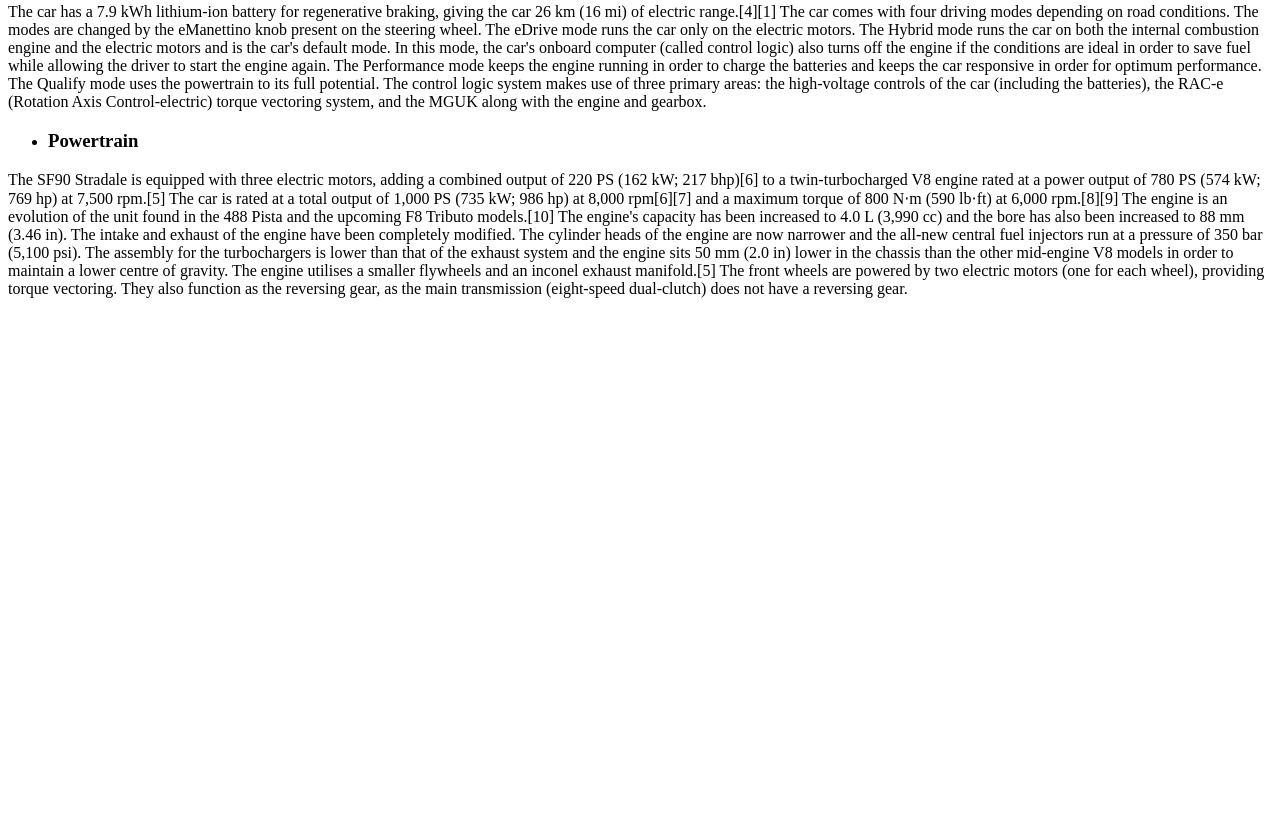
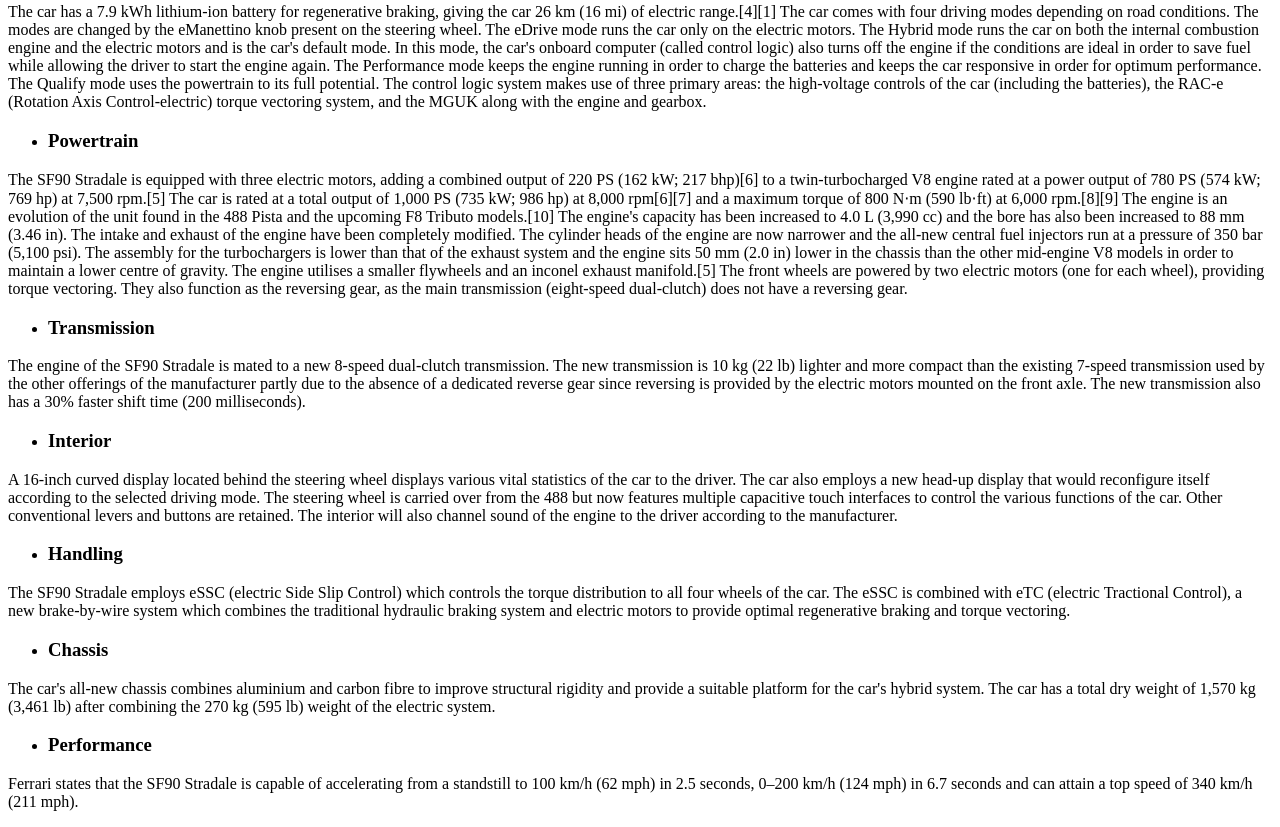
Before and after one commit to Ajith190/My-website-design, a plain HTML site: page ferrari_SF90.html in a window 1280 px wide. Shown: the part 540-1367 px from the top of the page. Before the commit the page ends 854 px from the top, so only its background shows below. Drawn offline with Linux system fonts and the light colour scheme.

Commit message:
Update ferrari_SF90.html

```diff
--- a/ferrari_SF90.html
+++ b/ferrari_SF90.html
@@ -44,6 +44,37 @@
 
 The front wheels are powered by two electric motors (one for each wheel), providing torque vectoring. They also function as the reversing gear, as the main transmission (eight-speed dual-clutch) does not have a reversing gear.</p>
 </div>
+<div>
+<ul>
+	<li><h3>Transmission</h3></li>
+</ul>
+<p>The engine of the SF90 Stradale is mated to a new 8-speed dual-clutch transmission. The new transmission is 10 kg (22 lb) lighter and more compact than the existing 7-speed transmission used by the other offerings of the manufacturer partly due to the absence of a dedicated reverse gear since reversing is provided by the electric motors mounted on the front axle. The new transmission also has a 30% faster shift time (200 milliseconds).</p>
+</div>
+<div>
+<ul>
+	<li><h3>Interior</h3></li>
+</ul>
+<p>A 16-inch curved display located behind the steering wheel displays various vital statistics of the car to the driver. The car also employs a new head-up display that would reconfigure itself according to the selected driving mode. The steering wheel is carried over from the 488 but now features multiple capacitive touch interfaces to control the various functions of the car. Other conventional levers and buttons are retained. The interior will also channel sound of the engine to the driver according to the manufacturer.</p>
+</div>
+<div>
+<ul>
+	<li><h3>Handling</h3></li>
+</ul>
+<p>
+The SF90 Stradale employs eSSC (electric Side Slip Control) which controls the torque distribution to all four wheels of the car. The eSSC is combined with eTC (electric Tractional Control), a new brake-by-wire system which combines the traditional hydraulic braking system and electric motors to provide optimal regenerative braking and torque vectoring.</p>
+</div>
+<div>
+<ul>
+	<li><h3>Chassis</h3></li>
+</ul>
+<p>The car's all-new chassis combines aluminium and carbon fibre to improve structural rigidity and provide a suitable platform for the car's hybrid system. The car has a total dry weight of 1,570 kg (3,461 lb) after combining the 270 kg (595 lb) weight of the electric system.</p>
+</div>
+<div>
+<ul>
+	<li><h3>Performance</h3></li>
+</ul>
+<p>Ferrari states that the SF90 Stradale is capable of accelerating from a standstill to 100 km/h (62 mph) in 2.5 seconds, 0–200 km/h (124 mph) in 6.7 seconds and can attain a top speed of 340 km/h (211 mph).</p>
+</div>
 </size>
 </body>
 </html>
```
